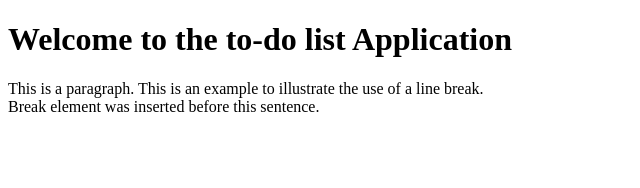
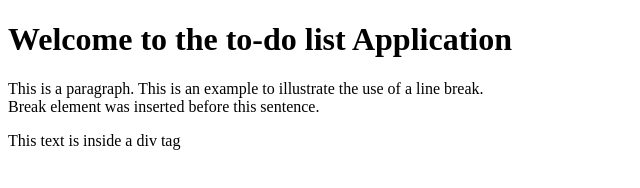
Before and after one commit to vidyakv30/My-Repository, a plain HTML site: page index.html in a window 1280 px wide. Shown: the whole page, without its empty margins (0-640 px from the left). Drawn offline with Linux system fonts and the light colour scheme.

Commit message:
Added div element.

```diff
--- a/index.html
+++ b/index.html
@@ -3,5 +3,6 @@
 	<body>
 		<h1> Welcome to the to-do list Application</h1>
 		<p> This is a paragraph. This is an example to illustrate the use of a line break.<br/> Break element was inserted before this sentence.</p>
+		<div> This text is inside a div tag</div>
 	</body>
 	</html>
```
